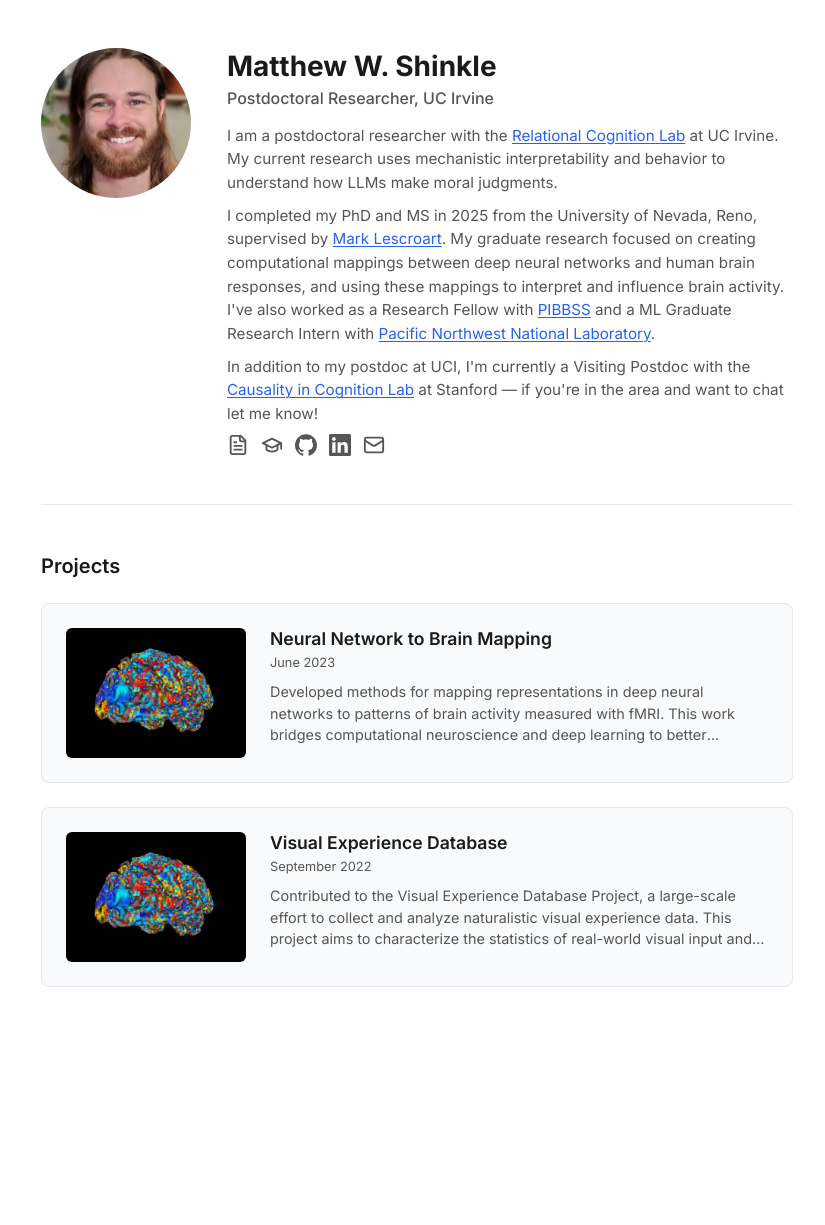
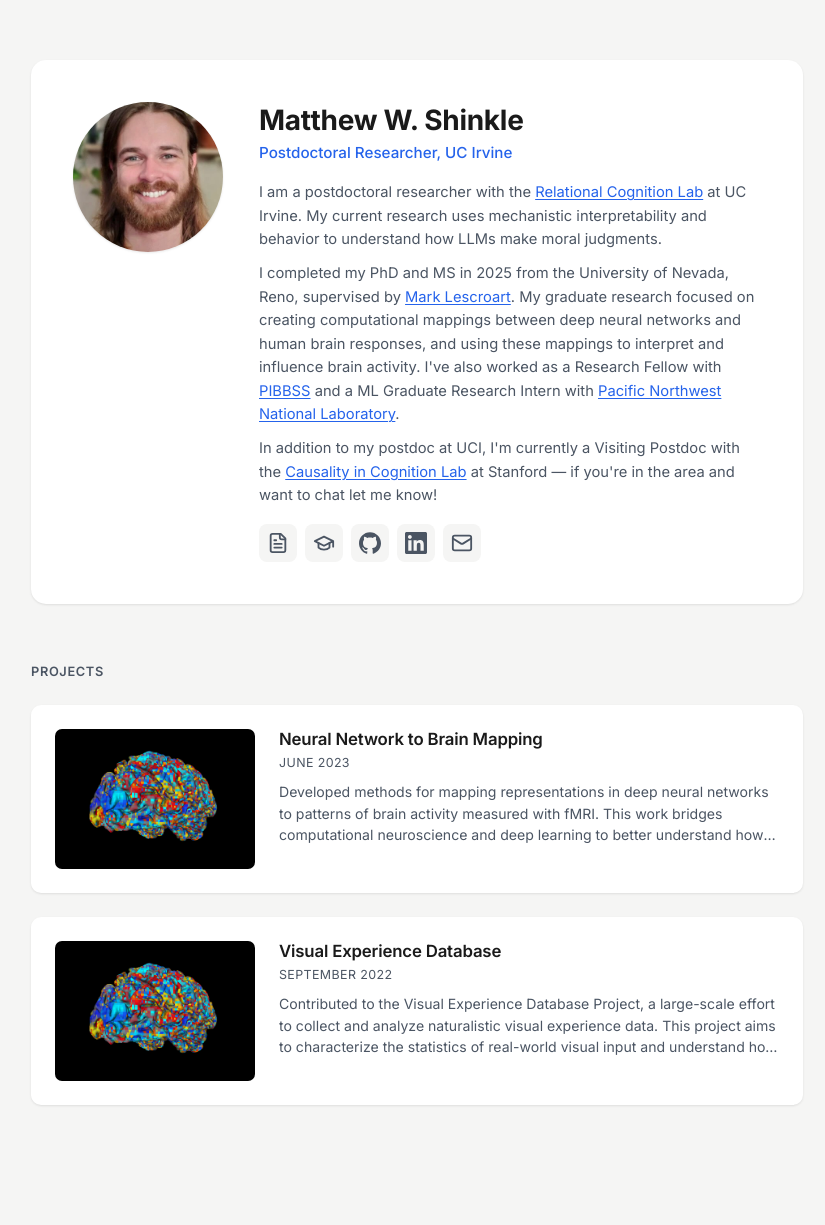
Before and after one commit to MShinkle/personal_website, a Jekyll site: the page built from index.html, in a window 1280 px wide. Shown: the whole page, without its empty margins (223-1048 px from the left). Built offline with Jekyll 4.4.1, drawn with Linux system fonts in a browser that asks for light colours; before the commit the page ends 1059 px from its top, so only the background shows below that.

Commit message:
Visual polish: card layout, shadows, background contrast, hover effects
Co-Authored-By: Claude Opus 4.6 (1M context) <noreply@anthropic.com>

```diff
--- a/assets/css/style.css
+++ b/assets/css/style.css
@@ -5,18 +5,22 @@
   --font-body: 'Inter', system-ui, -apple-system, sans-serif;
   --font-heading: var(--font-body);
 
-  --color-bg: #ffffff;
+  --color-bg: #f5f5f4;
+  --color-surface: #ffffff;
   --color-text: #1a1a1a;
-  --color-text-secondary: #555555;
+  --color-text-secondary: #4b5563;
   --color-accent: #2563eb;
   --color-accent-hover: #1d4ed8;
   --color-border: #e5e7eb;
-  --color-card-bg: #f9fafb;
-  --color-card-hover: #f3f4f6;
+  --color-card-bg: #ffffff;
+  --color-card-hover: #fafafa;
 
-  --max-width: 800px;
+  --max-width: 820px;
   --spacing: 1.5rem;
-  --radius: 8px;
+  --radius: 10px;
+  --shadow-sm: 0 1px 3px rgba(0, 0, 0, 0.06), 0 1px 2px rgba(0, 0, 0, 0.04);
+  --shadow-md: 0 4px 12px rgba(0, 0, 0, 0.08), 0 2px 4px rgba(0, 0, 0, 0.04);
+  --transition: 0.2s ease;
 }
 
 /* ==========================================================
@@ -35,11 +39,13 @@ body {
   color: var(--color-text);
   background: var(--color-bg);
   -webkit-font-smoothing: antialiased;
+  min-height: 100vh;
 }
 
 a {
   color: var(--color-accent);
   text-decoration: none;
+  transition: color var(--transition);
 }
 
 a:hover {
@@ -55,6 +61,7 @@ img {
 h1, h2, h3, h4 {
   font-family: var(--font-heading);
   line-height: 1.3;
+  letter-spacing: -0.01em;
 }
 
 /* ==========================================================
@@ -63,7 +70,7 @@ h1, h2, h3, h4 {
 .site-wrapper {
   max-width: var(--max-width);
   margin: 0 auto;
-  padding: calc(var(--spacing) * 2) var(--spacing);
+  padding: calc(var(--spacing) * 2.5) var(--spacing) calc(var(--spacing) * 4);
 }
 
 /* ==========================================================
@@ -73,9 +80,11 @@ h1, h2, h3, h4 {
   display: flex;
   gap: calc(var(--spacing) * 1.5);
   align-items: flex-start;
-  padding-bottom: calc(var(--spacing) * 2);
-  border-bottom: 1px solid var(--color-border);
-  margin-bottom: calc(var(--spacing) * 2);
+  background: var(--color-surface);
+  padding: calc(var(--spacing) * 1.75);
+  border-radius: calc(var(--radius) * 1.5);
+  box-shadow: var(--shadow-sm);
+  margin-bottom: calc(var(--spacing) * 2.5);
 }
 
 .profile-photo {
@@ -84,26 +93,27 @@ h1, h2, h3, h4 {
   border-radius: 50%;
   object-fit: cover;
   flex-shrink: 0;
+  box-shadow: var(--shadow-sm);
 }
 
 .intro-text h1 {
   font-size: 1.75rem;
   font-weight: 700;
-  margin-bottom: 0.1rem;
+  margin-bottom: 0.15rem;
 }
 
 .tagline {
-  color: var(--color-text-secondary);
-  font-size: 1rem;
+  color: var(--color-accent);
+  font-size: 0.95rem;
   font-weight: 500;
-  margin-bottom: 0.75rem;
+  margin-bottom: 1rem;
 }
 
 .bio p {
-  margin-bottom: 0.6rem;
-  font-size: 0.95rem;
+  margin-bottom: 0.65rem;
+  font-size: 0.92rem;
   color: var(--color-text-secondary);
-  line-height: 1.55;
+  line-height: 1.6;
 }
 
 .bio p:last-child {
@@ -124,28 +134,38 @@ h1, h2, h3, h4 {
 /* Social icon links */
 .social-links {
   display: flex;
-  gap: 0.75rem;
-  margin-top: 0.5rem;
+  gap: 0.5rem;
+  margin-top: 1rem;
 }
 
 .social-links a {
   color: var(--color-text-secondary);
-  transition: color 0.15s;
+  transition: color var(--transition), background var(--transition);
   display: inline-flex;
   align-items: center;
+  justify-content: center;
+  width: 38px;
+  height: 38px;
+  border-radius: 8px;
+  background: var(--color-bg);
 }
 
 .social-links a:hover {
   color: var(--color-accent);
+  background: #e0e7ff;
 }
 
 /* ==========================================================
    Project Feed
    ========================================================== */
 .projects > h2 {
-  font-size: 1.25rem;
+  font-size: 1.2rem;
   font-weight: 600;
   margin-bottom: var(--spacing);
+  color: var(--color-text-secondary);
+  text-transform: uppercase;
+  letter-spacing: 0.05em;
+  font-size: 0.8rem;
 }
 
 .project-card {
@@ -153,44 +173,46 @@ h1, h2, h3, h4 {
   gap: var(--spacing);
   padding: var(--spacing);
   border-radius: var(--radius);
-  border: 1px solid var(--color-border);
   background: var(--color-card-bg);
   color: var(--color-text);
-  transition: background 0.15s, box-shadow 0.15s;
+  box-shadow: var(--shadow-sm);
+  transition: box-shadow var(--transition), transform var(--transition);
   margin-bottom: var(--spacing);
 }
 
 .project-card:hover {
-  background: var(--color-card-hover);
-  box-shadow: 0 2px 8px rgba(0, 0, 0, 0.06);
+  box-shadow: var(--shadow-md);
+  transform: translateY(-2px);
   color: var(--color-text);
 }
 
 .project-card-image {
-  width: 180px;
-  height: 130px;
+  width: 200px;
+  height: 140px;
   object-fit: cover;
-  border-radius: calc(var(--radius) - 2px);
+  border-radius: calc(var(--radius) - 3px);
   flex-shrink: 0;
 }
 
 .project-card-body h3 {
-  font-size: 1.1rem;
+  font-size: 1.05rem;
   font-weight: 600;
   margin-bottom: 0.15rem;
 }
 
 .project-card-body time {
-  font-size: 0.8rem;
+  font-size: 0.78rem;
   color: var(--color-text-secondary);
   display: block;
   margin-bottom: 0.5rem;
+  text-transform: uppercase;
+  letter-spacing: 0.03em;
 }
 
 .project-card-body p {
-  font-size: 0.9rem;
+  font-size: 0.88rem;
   color: var(--color-text-secondary);
-  line-height: 1.5;
+  line-height: 1.55;
   display: -webkit-box;
   -webkit-line-clamp: 3;
   -webkit-box-orient: vertical;
@@ -207,8 +229,11 @@ h1, h2, h3, h4 {
 .back-link {
   font-size: 0.85rem;
   color: var(--color-text-secondary);
-  display: inline-block;
+  display: inline-flex;
+  align-items: center;
+  gap: 0.3rem;
   margin-bottom: var(--spacing);
+  transition: color var(--transition);
 }
 
 .back-link:hover {
@@ -222,25 +247,27 @@ h1, h2, h3, h4 {
 }
 
 .project-header time {
-  font-size: 0.85rem;
+  font-size: 0.82rem;
   color: var(--color-text-secondary);
   display: block;
   margin-bottom: 0.75rem;
+  text-transform: uppercase;
+  letter-spacing: 0.03em;
 }
 
 .project-links {
   display: flex;
-  gap: 0.75rem;
+  gap: 0.6rem;
   flex-wrap: wrap;
 }
 
 .project-links a {
-  font-size: 0.85rem;
+  font-size: 0.82rem;
   font-weight: 500;
-  padding: 0.3rem 0.75rem;
+  padding: 0.35rem 0.85rem;
   border: 1px solid var(--color-accent);
-  border-radius: calc(var(--radius) - 2px);
-  transition: background 0.15s, color 0.15s;
+  border-radius: 6px;
+  transition: background var(--transition), color var(--transition);
 }
 
 .project-links a:hover {
@@ -249,6 +276,10 @@ h1, h2, h3, h4 {
 }
 
 .project-content {
+  background: var(--color-surface);
+  padding: calc(var(--spacing) * 2);
+  border-radius: calc(var(--radius) * 1.5);
+  box-shadow: var(--shadow-sm);
   font-size: 1rem;
   line-height: 1.75;
 }
@@ -272,6 +303,7 @@ h1, h2, h3, h4 {
 .project-content img {
   border-radius: var(--radius);
   margin: 1.5rem 0;
+  box-shadow: var(--shadow-sm);
 }
 
 .project-content ul,
@@ -288,19 +320,20 @@ h1, h2, h3, h4 {
   border-left: 3px solid var(--color-accent);
   padding-left: 1rem;
   color: var(--color-text-secondary);
-  margin: 1rem 0;
+  margin: 1.25rem 0;
+  font-style: italic;
 }
 
 .project-content code {
   font-size: 0.9em;
-  background: var(--color-card-bg);
+  background: var(--color-bg);
   padding: 0.15em 0.4em;
-  border-radius: 3px;
+  border-radius: 4px;
 }
 
 .project-content pre {
-  background: var(--color-card-bg);
-  padding: 1rem;
+  background: var(--color-bg);
+  padding: 1.25rem;
   border-radius: var(--radius);
   overflow-x: auto;
   margin-bottom: 1rem;
@@ -314,17 +347,21 @@ h1, h2, h3, h4 {
 .project-footer {
   margin-top: calc(var(--spacing) * 3);
   padding-top: var(--spacing);
-  border-top: 1px solid var(--color-border);
 }
 
 /* ==========================================================
    Responsive
    ========================================================== */
 @media (max-width: 600px) {
+  .site-wrapper {
+    padding: var(--spacing) calc(var(--spacing) * 0.75);
+  }
+
   .intro {
     flex-direction: column;
     align-items: center;
     text-align: center;
+    padding: var(--spacing);
   }
 
   .profile-photo {
@@ -344,4 +381,8 @@ h1, h2, h3, h4 {
     width: 100%;
     height: 180px;
   }
+
+  .project-content {
+    padding: var(--spacing);
+  }
 }
```
